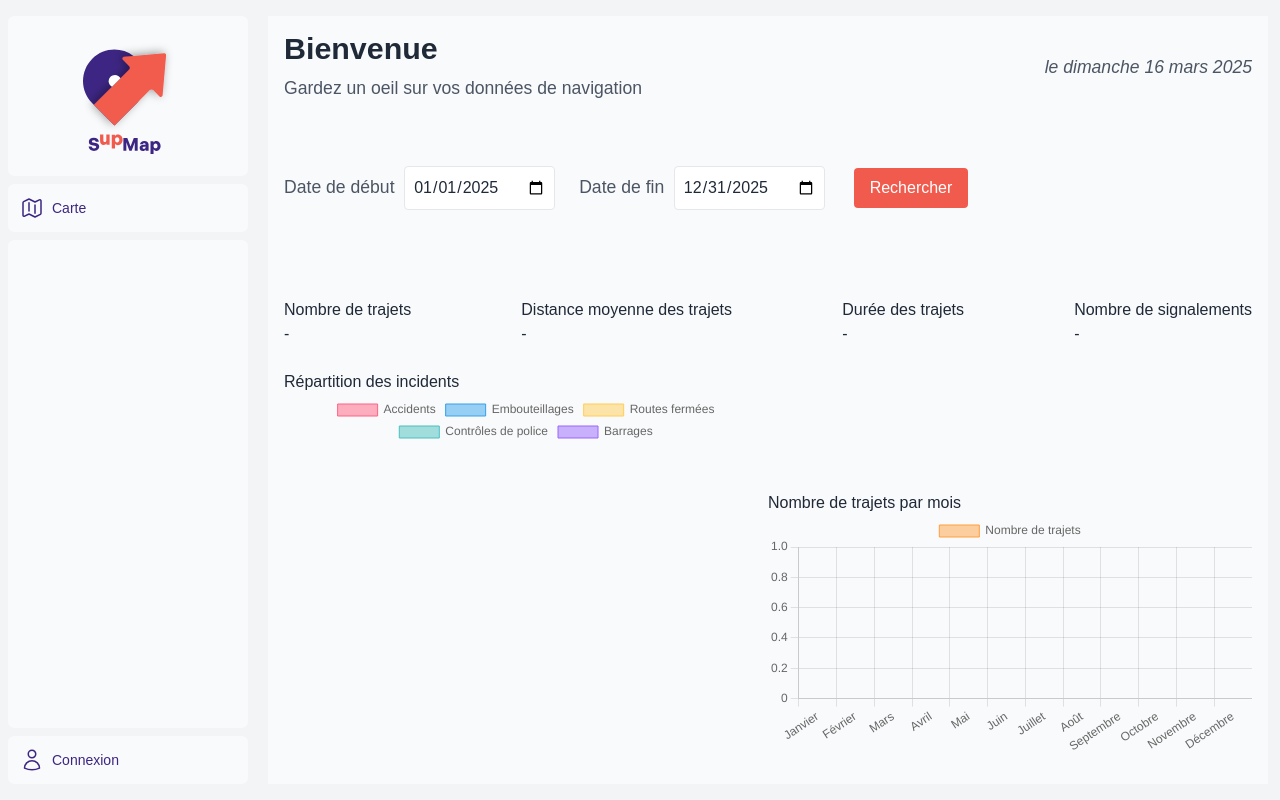
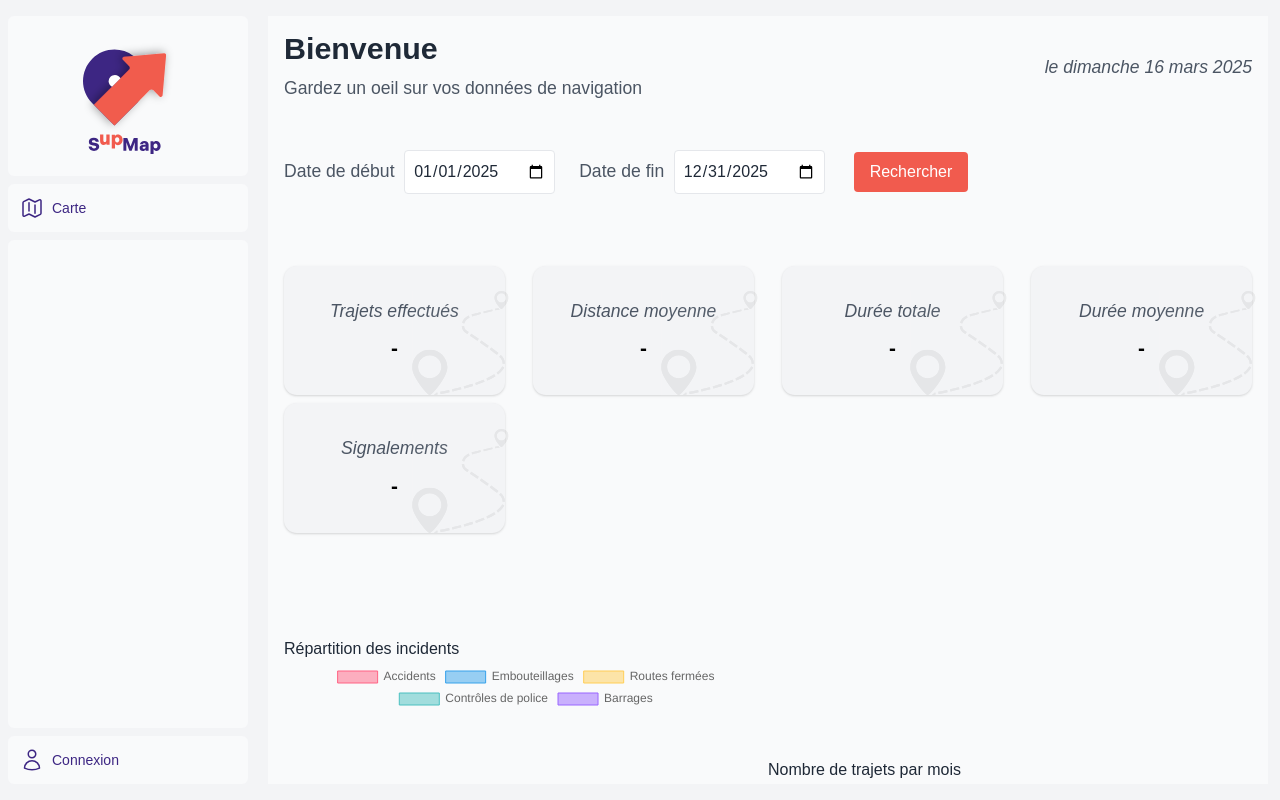
Before and after one commit to baptistegeorget/supmap, a Next.js app in the folder web/: page /analytics in a window 1280 px wide. Built offline with nearby package versions, Linux system fonts and the light colour scheme; a web font is replaced by a local one.

Commit message:
Fin style des KPI's - Dashboard

```diff
--- a/web/src/app/analytics/analytics.css
+++ b/web/src/app/analytics/analytics.css
@@ -66,7 +66,7 @@
     display: flex;
     justify-content: start;
     align-items: center;
-    margin: 4rem 0;
+    margin: 3rem 0;
     flex-wrap: wrap;
 }
 
@@ -87,7 +87,6 @@
         flex-direction: column;
         align-items: center;
         gap: 1.5rem;
-        margin: 5rem 0;
     }
 
     .filters_input{
@@ -109,6 +108,55 @@
     display: flex;
     flex-direction: column;
 }
+
+.analysis_content--kpis{
+    margin-bottom: 5rem;
+    display: flex;
+    justify-content: start;
+    align-content: center;
+    flex-wrap: wrap;
+    gap: 0.5rem;
+}
+
+.analysis_content--kpis--card{
+    position: relative;
+    display: flex;
+    flex-direction: column;
+    justify-content: center;
+    align-items: center;
+    gap: 0.5rem;
+    padding: 2rem;
+    border-radius: 0.8rem;
+    background-color: rgb(243 244 246 / var(--tw-bg-opacity, 1));
+    box-shadow: 0 1px 3px rgb(0 0 0 / 0.1), 0 1px 2px rgb(0 0 0 / 0.06);
+    transition: all 0.4s ease-in-out;
+    width: 13.8rem;
+
+}
+.analysis_content--kpis--card:hover{
+    transform: scale(0.90);
+}
+
+.analysis_content--kpis--card::before{
+    content: url(../../../public/kpi.svg);
+    position: absolute;
+    display: block;
+    top: 20%;
+    left: 58%;
+    opacity: 0.05;
+}
+
+.analysis_content--kpis--card h2{
+    font-style: italic;
+    font-weight: 400;
+    font-size: 1.1rem;
+}
+.analysis_content--kpis--card .kpi{
+    font-size: 1.3rem;
+    font-weight: 600;
+    color: rgb(0 0 0 / var(--tw-text-opacity, 1));
+}
+
 
 
 /* KPIS */
--- a/web/src/app/analytics/page.tsx
+++ b/web/src/app/analytics/page.tsx
@@ -18,6 +18,7 @@ interface StatsData {
   total_routes: number;
   average_distance_km: number;
   total_time: string;
+  average_time: string;
   total_signalements: number;
   total_accidents: number;
   total_traffic_jams: number;
@@ -288,20 +289,24 @@ export default function Page() {
       <div className="analysis_content">
         <div className="analysis_content--kpis">
           <div className="analysis_content--kpis--card">
-            <h2 className="kpis_card--h2">Nombre de trajets</h2>
+            <h2 className="kpis_card--h2 text-gray-600">Trajets effectués</h2>
             <p className="kpi">{loading ? "..." : statsData?.total_routes ?? "-"}</p>
           </div>
           <div className="analysis_content--kpis--card">
-            <h2 className="kpis_card--h2">Distance moyenne des trajets</h2>
+            <h2 className="kpis_card--h2 text-gray-600">Distance moyenne</h2>
             <p className="kpi">{loading ? "..." : statsData?.average_distance_km ? `${statsData.average_distance_km} km` : "-"}</p>
 
           </div>
           <div className="analysis_content--kpis--card">
-            <h2 className="kpis_card--h2">Durée des trajets</h2>
+            <h2 className="kpis_card--h2 text-gray-600">Durée totale</h2>
             <p className="kpi">{loading ? "..." : statsData?.total_time ?? "-"}</p>
           </div>
           <div className="analysis_content--kpis--card">
-            <h2 className="kpis_card--h2">Nombre de signalements</h2>
+            <h2 className="kpis_card--h2 text-gray-600">Durée moyenne</h2>
+            <p className="kpi">{loading ? "..." : statsData?.average_time ?? "-"}</p>
+          </div>
+          <div className="analysis_content--kpis--card">
+            <h2 className="kpis_card--h2 text-gray-600">Signalements</h2>
             <p className="kpi">{loading ? "..." : statsData?.total_signalements ?? "-"}</p>
           </div>
         </div>
```
Also changed, not shown: web/public/kpi.svg (added).
